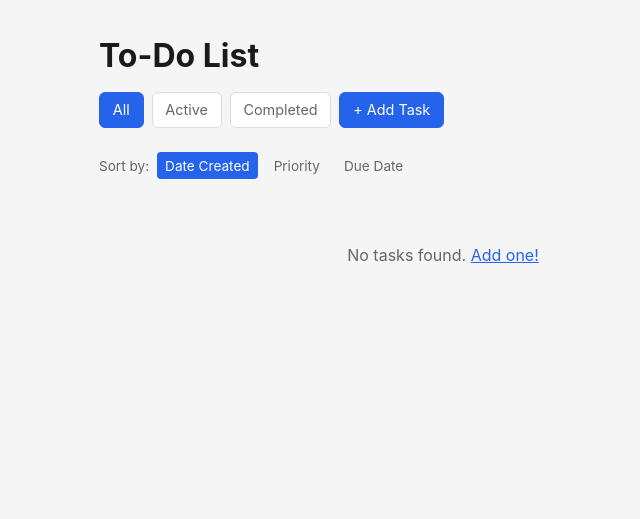
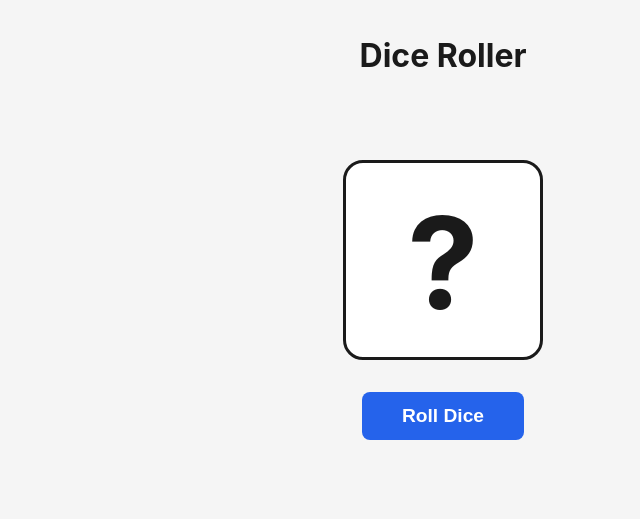
Before and after one commit to Jay-Shah10/TODO, a Flask app: page / in a window 1280 px wide. Shown: the top 519 px of the page, without its empty margins (197-837 px from the left). Run offline with Flask 3, Linux system fonts and the light colour scheme.

Commit message:
Replace todo app with dice roller
Co-Authored-By: Claude Opus 4.6 <noreply@anthropic.com>

```diff
--- a/app.py
+++ b/app.py
@@ -1,151 +1,19 @@
-import json
-import os
-import uuid
-from datetime import datetime
+import random
 
-from flask import Flask, flash, redirect, render_template, request, url_for
+from flask import Flask, render_template, jsonify
 
 app = Flask(__name__)
-app.secret_key = "dev-secret-key-change-in-production"
-
-DATA_FILE = os.path.join(os.path.dirname(__file__), "data", "tasks.json")
-
-PRIORITY_ORDER = {"high": 0, "medium": 1, "low": 2}
-VALID_PRIORITIES = {"low", "medium", "high"}
-
-
-def load_tasks():
-    if not os.path.exists(DATA_FILE):
-        return []
-    with open(DATA_FILE, "r") as f:
-        return json.load(f)
-
-
-def save_tasks(tasks):
-    os.makedirs(os.path.dirname(DATA_FILE), exist_ok=True)
-    with open(DATA_FILE, "w") as f:
-        json.dump(tasks, f, indent=2)
 
 
 @app.route("/")
 def index():
-    tasks = load_tasks()
-    filter_by = request.args.get("filter", "all")
-    sort_by = request.args.get("sort", "created_at")
-
-    if filter_by == "active":
-        tasks = [t for t in tasks if not t["completed"]]
-    elif filter_by == "completed":
-        tasks = [t for t in tasks if t["completed"]]
-
-    if sort_by == "priority":
-        tasks.sort(key=lambda t: PRIORITY_ORDER.get(t["priority"], 99))
-    elif sort_by == "due_date":
-        tasks.sort(key=lambda t: t["due_date"] or "9999-99-99")
-    else:
-        tasks.sort(key=lambda t: t["created_at"], reverse=True)
-
-    return render_template(
-        "index.html", tasks=tasks, filter_by=filter_by, sort_by=sort_by
-    )
+    return render_template("index.html")
 
 
-@app.route("/add", methods=["GET", "POST"])
-def add():
-    if request.method == "POST":
-        title = request.form.get("title", "").strip()
-        if not title:
-            flash("Title is required.", "error")
-            return render_template(
-                "add.html",
-                title=title,
-                description=request.form.get("description", ""),
-                priority=request.form.get("priority", "medium"),
-                due_date=request.form.get("due_date", ""),
-            )
-
-        priority = request.form.get("priority", "medium")
-        if priority not in VALID_PRIORITIES:
-            priority = "medium"
-
-        task = {
-            "id": uuid.uuid4().hex[:8],
-            "title": title[:120],
-            "description": request.form.get("description", "").strip(),
-            "priority": priority,
-            "due_date": request.form.get("due_date") or None,
-            "completed": False,
-            "created_at": datetime.now().isoformat(timespec="seconds"),
-        }
-
-        tasks = load_tasks()
-        tasks.append(task)
-        save_tasks(tasks)
-        flash("Task added.", "success")
-        return redirect(url_for("index"))
-
-    return render_template(
-        "add.html", title="", description="", priority="medium", due_date=""
-    )
-
-
-@app.route("/edit/<task_id>", methods=["GET", "POST"])
-def edit(task_id):
-    tasks = load_tasks()
-    task = next((t for t in tasks if t["id"] == task_id), None)
-    if not task:
-        flash("Task not found.", "error")
-        return redirect(url_for("index"))
-
-    if request.method == "POST":
-        title = request.form.get("title", "").strip()
-        if not title:
-            flash("Title is required.", "error")
-            return render_template(
-                "edit.html",
-                task={
-                    **task,
-                    "title": title,
-                    "description": request.form.get("description", ""),
-                    "priority": request.form.get("priority", task["priority"]),
-                    "due_date": request.form.get("due_date", task["due_date"]),
-                },
-            )
-
-        priority = request.form.get("priority", "medium")
-        if priority not in VALID_PRIORITIES:
-            priority = "medium"
-
-        task["title"] = title[:120]
-        task["description"] = request.form.get("description", "").strip()
-        task["priority"] = priority
-        task["due_date"] = request.form.get("due_date") or None
-
-        save_tasks(tasks)
-        flash("Task updated.", "success")
-        return redirect(url_for("index"))
-
-    return render_template("edit.html", task=task)
-
-
-@app.route("/delete/<task_id>", methods=["POST"])
-def delete(task_id):
-    tasks = load_tasks()
-    tasks = [t for t in tasks if t["id"] != task_id]
-    save_tasks(tasks)
-    flash("Task deleted.", "success")
-    return redirect(url_for("index"))
-
-
-@app.route("/toggle/<task_id>", methods=["POST"])
-def toggle(task_id):
-    tasks = load_tasks()
-    for task in tasks:
-        if task["id"] == task_id:
-            task["completed"] = not task["completed"]
-            break
-    save_tasks(tasks)
-    return redirect(url_for("index"))
+@app.route("/roll", methods=["POST"])
+def roll():
+    result = random.randint(1, 6)
+    return jsonify({"result": result})
 
 
 if __name__ == "__main__":
--- a/static/style.css
+++ b/static/style.css
@@ -2,14 +2,7 @@
   --bg: #f5f5f5;
   --surface: #ffffff;
   --text: #1a1a1a;
-  --text-muted: #666;
-  --border: #ddd;
   --accent: #2563eb;
-  --success: #16a34a;
-  --error: #dc2626;
-  --priority-high: #dc2626;
-  --priority-medium: #d97706;
-  --priority-low: #16a34a;
 }
 
 * { box-sizing: border-box; margin: 0; padding: 0; }
@@ -23,145 +16,44 @@ body {
 
 .container { max-width: 720px; margin: 0 auto; padding: 2rem 1rem; }
 
-header { margin-bottom: 1.5rem; }
-header h1 { margin-bottom: 0.75rem; }
-header h1 a { color: inherit; text-decoration: none; }
+header { margin-bottom: 2rem; text-align: center; }
+header h1 { font-size: 2rem; }
 
-nav { display: flex; gap: 0.5rem; flex-wrap: wrap; }
-nav a {
-  padding: 0.4rem 0.8rem;
-  border-radius: 6px;
-  text-decoration: none;
-  color: var(--text-muted);
+.dice-area { text-align: center; padding: 3rem 0; }
+
+.dice-display {
+  font-size: 8rem;
+  font-weight: 700;
+  width: 200px;
+  height: 200px;
+  line-height: 200px;
+  margin: 0 auto 2rem;
   background: var(--surface);
-  border: 1px solid var(--border);
-  font-size: 0.9rem;
-}
-nav a.active { background: var(--accent); color: #fff; border-color: var(--accent); }
-nav a.btn-add { background: var(--accent); color: #fff; border-color: var(--accent); }
-
-.flash {
-  padding: 0.75rem 1rem;
-  border-radius: 6px;
-  margin-bottom: 1rem;
-  font-size: 0.9rem;
-}
-.flash-success { background: #dcfce7; color: #166534; }
-.flash-error { background: #fee2e2; color: #991b1b; }
-
-.sort-bar {
-  margin-bottom: 1rem;
-  font-size: 0.85rem;
-  color: var(--text-muted);
-  display: flex;
-  align-items: center;
-  gap: 0.5rem;
-}
-.sort-bar a {
-  text-decoration: none;
-  color: var(--text-muted);
-  padding: 0.2rem 0.5rem;
-  border-radius: 4px;
-}
-.sort-bar a.active { background: var(--accent); color: #fff; }
-
-.task-list { list-style: none; }
-
-.task-item {
-  display: flex;
-  align-items: flex-start;
-  gap: 0.75rem;
-  padding: 0.75rem 1rem;
-  background: var(--surface);
-  border: 1px solid var(--border);
-  border-radius: 8px;
-  margin-bottom: 0.5rem;
-}
-.task-item.completed { opacity: 0.6; }
-.task-item.completed .task-title { text-decoration: line-through; }
-
-.toggle-form { flex-shrink: 0; }
-.toggle-btn {
-  width: 24px;
-  height: 24px;
-  border: 2px solid var(--border);
-  border-radius: 4px;
-  background: var(--surface);
-  cursor: pointer;
-  font-size: 0.8rem;
-  line-height: 20px;
-  text-align: center;
-  color: var(--success);
+  border: 3px solid var(--text);
+  border-radius: 20px;
+  user-select: none;
 }
 
-.task-content { flex: 1; min-width: 0; }
-.task-header { display: flex; align-items: center; gap: 0.5rem; flex-wrap: wrap; }
-.task-title { font-weight: 600; }
-.task-desc { font-size: 0.85rem; color: var(--text-muted); margin-top: 0.25rem; }
-.due-date { font-size: 0.8rem; color: var(--text-muted); margin-top: 0.25rem; display: inline-block; }
-
-.priority {
-  font-size: 0.7rem;
-  font-weight: 600;
-  text-transform: uppercase;
-  padding: 0.15rem 0.5rem;
-  border-radius: 9999px;
-  color: #fff;
-}
-.priority-high { background: var(--priority-high); }
-.priority-medium { background: var(--priority-medium); }
-.priority-low { background: var(--priority-low); }
-
-.task-actions { display: flex; gap: 0.5rem; flex-shrink: 0; align-items: flex-start; }
-.btn-edit, .btn-delete {
-  font-size: 0.8rem;
-  padding: 0.3rem 0.6rem;
-  border-radius: 4px;
-  cursor: pointer;
-  text-decoration: none;
-}
-.btn-edit { color: var(--accent); border: 1px solid var(--accent); background: transparent; }
-.btn-delete { color: var(--error); border: 1px solid var(--error); background: transparent; }
-.delete-form { display: inline; }
-
-.empty-state { text-align: center; color: var(--text-muted); padding: 3rem 0; }
-.empty-state a { color: var(--accent); }
-
-/* Forms */
-.task-form { background: var(--surface); padding: 1.5rem; border-radius: 8px; border: 1px solid var(--border); }
-.task-form label { display: block; font-weight: 600; margin-top: 1rem; margin-bottom: 0.25rem; font-size: 0.9rem; }
-.task-form label:first-child { margin-top: 0; }
-.required { color: var(--error); }
-
-.task-form input[type="text"],
-.task-form input[type="date"],
-.task-form textarea,
-.task-form select {
-  width: 100%;
-  padding: 0.5rem 0.75rem;
-  border: 1px solid var(--border);
-  border-radius: 6px;
-  font-size: 0.95rem;
-  font-family: inherit;
+.dice-display.rolling {
+  animation: shake 0.3s ease-in-out;
 }
 
-.form-actions { margin-top: 1.5rem; display: flex; gap: 0.75rem; }
-.btn-submit {
-  padding: 0.5rem 1.5rem;
+@keyframes shake {
+  0%, 100% { transform: rotate(0deg); }
+  25% { transform: rotate(-10deg); }
+  75% { transform: rotate(10deg); }
+}
+
+.btn-roll {
+  padding: 0.8rem 2.5rem;
+  font-size: 1.2rem;
+  font-weight: 600;
   background: var(--accent);
   color: #fff;
   border: none;
-  border-radius: 6px;
-  font-size: 0.95rem;
+  border-radius: 8px;
   cursor: pointer;
 }
-.btn-cancel {
-  padding: 0.5rem 1.5rem;
-  color: var(--text-muted);
-  text-decoration: none;
-  border: 1px solid var(--border);
-  border-radius: 6px;
-  font-size: 0.95rem;
-}
 
-h2 { margin-bottom: 1rem; }
+.btn-roll:hover { opacity: 0.9; }
+.btn-roll:disabled { opacity: 0.5; cursor: not-allowed; }
--- a/templates/base.html
+++ b/templates/base.html
@@ -3,25 +3,14 @@
 <head>
   <meta charset="UTF-8">
   <meta name="viewport" content="width=device-width, initial-scale=1.0">
-  <title>To-Do List</title>
+  <title>Dice Roller</title>
   <link rel="stylesheet" href="{{ url_for('static', filename='style.css') }}">
 </head>
 <body>
   <div class="container">
     <header>
-      <h1><a href="{{ url_for('index') }}">To-Do List</a></h1>
-      <nav>
-        <a href="{{ url_for('index', filter='all') }}" class="{{ 'active' if filter_by|default('all') == 'all' }}">All</a>
-        <a href="{{ url_for('index', filter='active') }}" class="{{ 'active' if filter_by|default('') == 'active' }}">Active</a>
-        <a href="{{ url_for('index', filter='completed') }}" class="{{ 'active' if filter_by|default('') == 'completed' }}">Completed</a>
-        <a href="{{ url_for('add') }}" class="btn-add">+ Add Task</a>
-      </nav>
+      <h1>Dice Roller</h1>
     </header>
-    {% with messages = get_flashed_messages(with_categories=true) %}
-      {% for category, message in messages %}
-        <div class="flash flash-{{ category }}">{{ message }}</div>
-      {% endfor %}
-    {% endwith %}
     <main>
       {% block content %}{% endblock %}
     </main>
--- a/templates/index.html
+++ b/templates/index.html
@@ -1,44 +1,28 @@
 {% extends "base.html" %}
 
 {% block content %}
-<div class="sort-bar">
-  Sort by:
-  <a href="{{ url_for('index', filter=filter_by, sort='created_at') }}" class="{{ 'active' if sort_by == 'created_at' }}">Date Created</a>
-  <a href="{{ url_for('index', filter=filter_by, sort='priority') }}" class="{{ 'active' if sort_by == 'priority' }}">Priority</a>
-  <a href="{{ url_for('index', filter=filter_by, sort='due_date') }}" class="{{ 'active' if sort_by == 'due_date' }}">Due Date</a>
+<div class="dice-area">
+  <div class="dice-display" id="dice-result">?</div>
+  <button class="btn-roll" id="roll-btn" onclick="rollDice()">Roll Dice</button>
 </div>
 
-{% if tasks %}
-<ul class="task-list">
-  {% for task in tasks %}
-  <li class="task-item {{ 'completed' if task.completed }}">
-    <form method="post" action="{{ url_for('toggle', task_id=task.id) }}" class="toggle-form">
-      <button type="submit" class="toggle-btn" title="Toggle complete">
-        {{ '✓' if task.completed else '' }}
-      </button>
-    </form>
-    <div class="task-content">
-      <div class="task-header">
-        <span class="task-title">{{ task.title }}</span>
-        <span class="priority priority-{{ task.priority }}">{{ task.priority }}</span>
-      </div>
-      {% if task.description %}
-        <p class="task-desc">{{ task.description[:100] }}{{ '...' if task.description|length > 100 }}</p>
-      {% endif %}
-      {% if task.due_date %}
-        <span class="due-date">Due: {{ task.due_date }}</span>
-      {% endif %}
-    </div>
-    <div class="task-actions">
-      <a href="{{ url_for('edit', task_id=task.id) }}" class="btn-edit">Edit</a>
-      <form method="post" action="{{ url_for('delete', task_id=task.id) }}" class="delete-form">
-        <button type="submit" class="btn-delete">Delete</button>
-      </form>
-    </div>
-  </li>
-  {% endfor %}
-</ul>
-{% else %}
-<p class="empty-state">No tasks found. <a href="{{ url_for('add') }}">Add one!</a></p>
-{% endif %}
+<script>
+async function rollDice() {
+  const btn = document.getElementById('roll-btn');
+  const display = document.getElementById('dice-result');
+
+  btn.disabled = true;
+  display.classList.add('rolling');
+  display.textContent = '...';
+
+  const response = await fetch('/roll', { method: 'POST' });
+  const data = await response.json();
+
+  setTimeout(() => {
+    display.textContent = data.result;
+    display.classList.remove('rolling');
+    btn.disabled = false;
+  }, 300);
+}
+</script>
 {% endblock %}
```
Also changed, not shown: CLAUDE.md (+5 -12 lines), templates/add.html (deleted, +0 -27 lines), templates/edit.html (deleted, +0 -27 lines), README.md.
